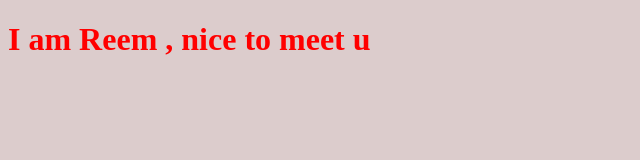
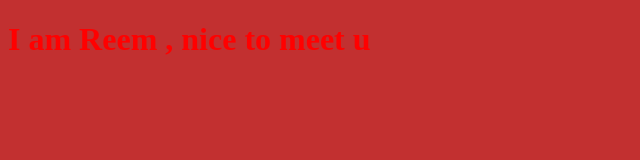
Before and after one commit to ReemAbs/myproject, a plain HTML site: page index.html in a window 1280 px wide. Shown: the whole page, without its empty margins (0-640 px from the left). Drawn offline with Linux system fonts and the light colour scheme.

Commit message:
changing background color 2

```diff
--- a/style.css
+++ b/style.css
@@ -2,5 +2,5 @@ h1{
     color: red;
 }
 body{
-    background-color: rgb(220, 204, 204);
+    background-color: rgb(194, 48, 48);
 }
```
